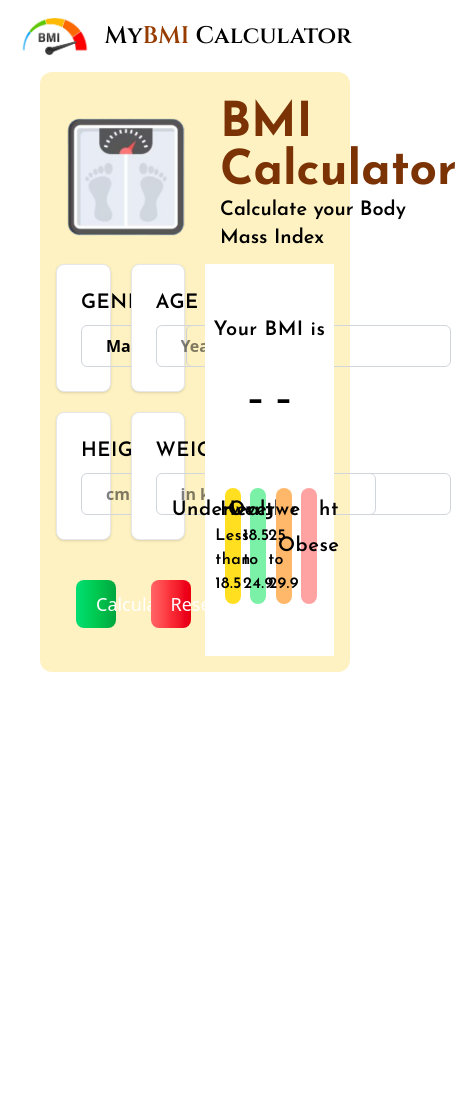
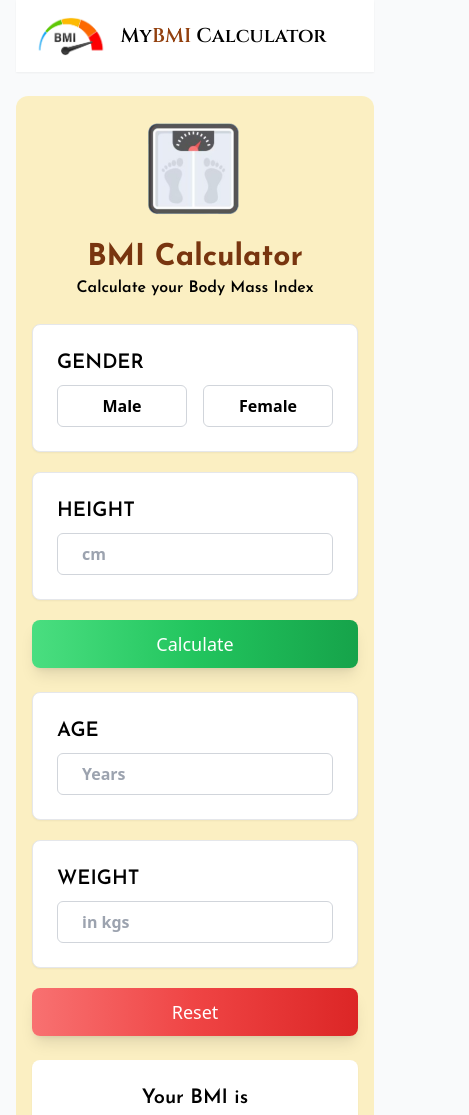
Before and after one commit to mubhad1704/BMI, a plain HTML site: page index.html in a window 390 px wide. Shown: the top 1115 px of the page, 469 px wide, since content can reach past the window. Before the commit the page ends 844 px from the top, so only its background shows below. Drawn offline with nearby package versions, Linux system fonts and the light colour scheme; a web font is replaced by a local one.

Commit message:
responsive

```diff
--- a/index.html
+++ b/index.html
@@ -7,7 +7,7 @@
   <title>BMI Calculator</title>
 
   <!-- Tailwind -->
-    <script src="https://cdn.jsdelivr.net/npm/@tailwindcss/browser@4"></script>
+  <script src="https://cdn.tailwindcss.com"></script>
 
   <!-- Favicon -->
   <link rel="icon" type="image/png" href="https://i.postimg.cc/JnWD5KFX/icon.png">
@@ -16,167 +16,122 @@
   <link rel="preconnect" href="https://fonts.googleapis.com">
   <link rel="preconnect" href="https://fonts.gstatic.com" crossorigin>
   <link
-        href="https://fonts.googleapis.com/css2?family=Be+Vietnam+Pro:ital,wght@0,100;0,200;0,300;0,400;0,500;0,600;0,700;0,800;0,900;1,100;1,200;1,300;1,400;1,500;1,600;1,700;1,800;1,900&family=Cinzel:wght@400..900&family=Crimson+Pro:ital,wght@0,200..900;1,200..900&family=Croissant+One&family=Exo+2:ital,wght@0,100..900;1,100..900&family=Forum&family=Hind:wght@300;400;500;600;700&family=Iceland&family=Josefin+Sans:ital,wght@0,100..700;1,100..700&family=Kings&family=Lexend+Deca:wght@100..900&family=Lexend:wght@100..900&family=Nova+Square&family=Princess+Sofia&family=Red+Hat+Display:ital,wght@0,300..900;1,300..900&family=Redressed&family=Roboto+Slab:wght@100..900&family=Tangerine:wght@400;700&display=swap"
+    href="https://fonts.googleapis.com/css2?family=Cinzel:wght@400..900&family=Josefin+Sans:ital,wght@0,100..700;1,100..700&display=swap"
     rel="stylesheet">
 
   <!-- remixicon -->
   <link rel="stylesheet" href="https://cdnjs.cloudflare.com/ajax/libs/remixicon/4.6.0/remixicon.css"
-        integrity="sha512-kJlvECunwXftkPwyvHbclArO8wszgBGisiLeuDFwNM8ws+wKIw0sv1os3ClWZOcrEB2eRXULYUsm8OVRGJKwGA=="
     crossorigin="anonymous" referrerpolicy="no-referrer" />
-
 </head>
 
-<body>
+<body class="bg-gray-50 px-4 lg:px-20">
 
   <!-- Navbar -->
-
-
-    <nav class="bg-white border-gray-200 ">
+  <nav class="bg-white border-gray-200 shadow-sm">
     <div class="flex flex-wrap justify-between items-center mx-auto max-w-screen-xl p-4">
-            <a href="" class="flex items-center space-x-3 rtl:space-x-reverse">
-                <img src="./images/logo.png" class="h-10" alt="Flowbite Logo" />
-                <h1 class="self-center text-2xl font-semibold whitespace-nowrap " style="font-family: 'Cinzel', serif;">
-                    My<span class="text-amber-800">BMI</span> Calculator</h1>
+      <a href="#" class="flex items-center space-x-3">
+        <img src="./images/logo.png" class="h-10" alt="Logo" />
+        <h1 class="self-center text-xl sm:text-2xl md:text-3xl font-semibold whitespace-nowrap font-['Cinzel']">
+  My<span class="text-amber-800">BMI</span> Calculator
+</h1>
       </a>
-            <!-- <div id="login"
-                class="flex items-center space-x-3 rtl:space-x-reverse bg-white border border-amber-500 rounded-full py-2 px-4 cursor-pointer group hover:bg-amber-500 hover:scale-105 hover:border-transparent">
-                <img src="./images/login.png" alt="login" class="h-6">
-                <a href="#" class="text-base font-semibold group-hover:text-amber-950">Login</a>
-            </div> -->
     </div>
   </nav>
 
   <!-- BMI calculator -->
+  <div class="calculator mx-auto mt-6 p-4 sm:p-6 lg:p-8 bg-amber-200/50 rounded-xl max-w-screen-xl">
 
-    <div class="calculator mx-10 p-4 bg-amber-200/50 rounded-xl">
-        <div class="heading flex items-center space-x-2 rtl:space-x-reverse ">
-            <img src="./images/weight.png" class="h-36">
-            <div class="p-3">
-                <h1 class="text-5xl text-amber-900 font-bold" style="font-family: 'Josefin Sans', sans-serif;">BMI
-                    Calculator</h1>
-                <h2 class="text-xl font-semibold " style="font-family: 'Josefin Sans', sans-serif;">Calculate your Body
-                    Mass Index</h2>
+    <!-- Heading -->
+    <div class="heading flex flex-col sm:flex-row items-center text-center sm:text-left gap-4">
+      <img src="./images/weight.png" class="h-28 sm:h-36" alt="Weight icon">
+      <div>
+        <h1 class="text-3xl sm:text-4xl lg:text-5xl text-amber-900 font-bold font-['Josefin_Sans']">BMI Calculator</h1>
+        <h2 class="text-base sm:text-lg lg:text-xl font-semibold font-['Josefin_Sans']">Calculate your Body Mass Index</h2>
       </div>
     </div>
 
-        <div class="calculate">
+    <!-- Calculator Section -->
+    <div class="flex flex-col lg:flex-row gap-6 mt-6">
 
-
-            <div class="grid grid-cols-4 gap-5 ">
-                <div class="flex flex-col gap-5">
-                    <div class="max-w-sm p-6 bg-white border border-gray-200 rounded-lg shadow-sm ">
-
-                        <a href="#">
-                            <h5 class="mb-2 text-xl font-semibold tracking-wide"
-                                style="  font-family: 'Josefin Sans', sans-serif;">GENDER</h5>
-                        </a>
+      <!-- Left column -->
+      <div class="flex-1 flex flex-col gap-5">
+        <!-- Gender -->
+        <div class="p-6 bg-white border border-gray-200 rounded-lg shadow-sm">
+          <h5 class="mb-2 text-xl font-semibold font-['Josefin_Sans']">GENDER</h5>
           <div class="flex space-x-4">
-                            <button id="but1" class="px-6 py-2 border border-gray-300 rounded-md font-semibold"
-                                onclick="selectGender('male')">
-                                Male
-                            </button>
-                            <button id="but2" class="px-6 py-2 border border-gray-300 rounded-md font-semibold"
-                                onclick="selectGender('female')">
-                                Female
-                            </button>
-                        </div>
-
-                    </div>
-
-                    <div class="max-w-sm p-6 bg-white border border-gray-200 rounded-lg shadow-sm">
-                        <h5 class="mb-2 text-xl font-semibold tracking-wide"
-                            style="  font-family: 'Josefin Sans', sans-serif;">HEIGHT</h5>
-                        </a>
-                        <div class="flex space-x-4">
-                            <input type="number" placeholder="cm" min="0" id="height"
-                                class="px-6 py-2 border border-gray-300 rounded-md font-semibold">
-
-
-
+            <button id="but1"
+              class="w-full px-6 py-2 border border-gray-300 rounded-md font-semibold"
+              onclick="selectGender('male')">Male</button>
+            <button id="but2"
+              class="w-full px-6 py-2 border border-gray-300 rounded-md font-semibold"
+              onclick="selectGender('female')">Female</button>
           </div>
         </div>
 
-                    <div class="col-span-2 flex m-5 ">
+        <!-- Height -->
+        <div class="p-6 bg-white border border-gray-200 rounded-lg shadow-sm">
+          <h5 class="mb-2 text-xl font-semibold font-['Josefin_Sans']">HEIGHT</h5>
+          <input type="number" id="height" placeholder="cm" min="0"
+            class="w-full px-6 py-2 border border-gray-300 rounded-md font-semibold">
+        </div>
+
+        <!-- Calculate button -->
         <button type="button"
-                            class="text-white w-full bg-gradient-to-r from-green-400 via-green-500 to-green-600 hover:bg-gradient-to-brshadow-lg shadow-green-500/50 dark:shadow-lg dark:shadow-green-800/80 font-medium rounded-lg text-lg px-5 py-2.5 text-center me-2 mb-2 ">Calculate</button>
+          class="text-white w-full bg-gradient-to-r from-green-400 via-green-500 to-green-600
+          shadow-lg rounded-lg text-lg px-5 py-2.5">Calculate</button>
+      </div>
+
+      <!-- Right column -->
+      <div class="flex-1 flex flex-col gap-5">
+        <!-- Age -->
+        <div class="p-6 bg-white border border-gray-200 rounded-lg shadow-sm">
+          <h5 class="mb-2 text-xl font-semibold font-['Josefin_Sans']">AGE</h5>
+          <input type="number" min="0" id="first_name" placeholder="Years"
+            class="w-full px-6 py-2 border border-gray-300 rounded-md font-semibold" />
+        </div>
+
+        <!-- Weight -->
+        <div class="p-6 bg-white border border-gray-200 rounded-lg shadow-sm">
+          <h5 class="mb-2 text-xl font-semibold font-['Josefin_Sans']">WEIGHT</h5>
+          <input type="number" min="0" id="weight" placeholder="in kgs"
+            class="w-full px-6 py-2 border border-gray-300 rounded-md font-semibold">
+        </div>
+
+        <!-- Reset button -->
+        <button type="button"
+          class="text-white w-full bg-gradient-to-r from-red-400 via-red-500 to-red-600
+          shadow-lg rounded-lg text-lg px-5 py-2.5">Reset</button>
       </div>
     </div>
 
-                <!-- second grid -->
-                <div class="flex flex-col gap-5">
-                    <div class="max-w-sm p-6 bg-white border border-gray-200 rounded-lg shadow-sm ">
+    <!-- BMI Result -->
+    <div class="bg-white flex flex-col justify-center items-center gap-5 p-6 rounded-lg shadow-sm mt-6">
+      <h1 class="mb-2 text-xl font-semibold font-['Josefin_Sans']">Your BMI is</h1>
+      <h2 id="result" class="text-5xl mb-3">--</h2>
+      <p id="advice" class="text-lg text-center text-gray-700 italic m-2"></p>
 
-                        <a href="#">
-                            <h5 class="mb-2 text-xl font-semibold tracking-wide"
-                                style="  font-family: 'Josefin Sans', sans-serif;">AGE</h5>
-                        </a>
-                        <div class="flex space-x-4">
-                            <input type="number" min="0" id="first_name" placeholder="Years"
-                                class="px-6 py-2 border border-gray-300 rounded-md font-semibold" required />
-
+      <!-- Categories -->
+      <div class="flex flex-wrap gap-3 justify-center w-full">
+        <div class="underweight bg-yellow-300 flex-1 min-w-[120px] text-center rounded-lg p-2">
+          <h1 class="text-lg sm:text-xl font-semibold font-['Josefin_Sans']">Underweight</h1>
+          <p class="font-semibold">Less than 18.5</p>
         </div>
-
+        <div class="healthy bg-green-300 flex-1 min-w-[120px] text-center rounded-lg p-2">
+          <h1 class="text-lg sm:text-xl font-semibold font-['Josefin_Sans']">Healthy</h1>
+          <p class="font-semibold">18.5 to 24.9</p>
         </div>
-
-                    <div class="max-w-sm p-6 bg-white border border-gray-200 rounded-lg shadow-sm">
-                        <h5 class="mb-2 text-xl font-semibold tracking-wide"
-                            style="  font-family: 'Josefin Sans', sans-serif;">WEIGHT</h5>
-                        </a>
-                        <div class="flex space-x-4">
-                            <input type="number" min="0" placeholder="in kgs"
-                                class="px-6 py-2 border border-gray-300 rounded-md font-semibold">
-
-
-
+        <div class="overweight bg-orange-300 flex-1 min-w-[120px] text-center rounded-lg p-2">
+          <h1 class="text-lg sm:text-xl font-semibold font-['Josefin_Sans']">Overweight</h1>
+          <p class="font-semibold">25 to 29.9</p>
+        </div>
+        <div class="obese bg-red-300 flex-1 min-w-[120px] text-center rounded-lg p-2">
+          <h1 class="text-lg sm:text-xl font-semibold font-['Josefin_Sans']">Obese</h1>
+          <p class="font-semibold">30 or more</p>
+        </div>
+      </div>
     </div>
   </div>
 
-                    <div class="col-span-2 flex m-5 ">
-                        <button type="button"
-                            class="text-white w-full bg-gradient-to-r from-red-400 via-red-500 to-red-600 hover:bg-gradient-to-brshadow-lg shadow-red-500/50 dark:shadow-lg dark:shadow-red-800/80 font-medium rounded-lg text-lg px-5 py-2.5 text-center me-2 mb-2 ">Reset</button>
-                    </div>
-                </div>
-
-                <!-- last grid -->
-                <div class="col-span-2 bg-white flex flex-col justify-center items-center gap-5 ">
-                    <h1 class="mb-2 text-xl font-semibold tracking-wide"
-                        style="  font-family: 'Josefin Sans', sans-serif;">Your BMI is</h1>
-                    <h2 id="result" class="text-5xl mb-3"> &#x2010; &#x2010;</h2>
-                    <p id="advice" class="text-lg text-center text-gray-700 italic m-2"></p>
-                    <div class="grid grid-cols-4 gap-3 mx-5">
-                        <div class="underweight bg-yellow-300 flex flex-col items-center justify-center rounded-lg p-2">
-                            <h1 class="text-xl font-semibold tracking-wide"
-                                style="  font-family: 'Josefin Sans', sans-serif;">Underweight</h1>
-                            <p class="text font-semibold tracking-wide"
-                                style="  font-family: 'Josefin Sans', sans-serif;">Less than 18.5
-                            </p>
-                        </div>
-                        <div class="healthy bg-green-300 flex flex-col items-center justify-center rounded-lg p-2">
-                            <h1 class="text-xl font-semibold tracking-wide"
-                                style="  font-family: 'Josefin Sans', sans-serif;">Healthy</h1>
-                            <p class="text font-semibold tracking-wide"
-                                style="  font-family: 'Josefin Sans', sans-serif;">18.5 to 24.9
-                            </p>
-                        </div>
-                        <div class="overweight bg-orange-300 flex flex-col items-center justify-center rounded-lg p-2">
-                            <h1 class="text-xl font-semibold tracking-wide"
-                                style="  font-family: 'Josefin Sans', sans-serif;">Overweight</h1>
-                            <p class="text font-semibold tracking-wide"
-                                style="  font-family: 'Josefin Sans', sans-serif;">25 to 29.9
-                            </p>
-                        </div>
-                        <div class="obese bg-red-300 flex flex-col items-center justify-center rounded-lg p-2">
-                            <h1 class="text-xl font-semibold tracking-wide"
-                                style="  font-family: 'Josefin Sans', sans-serif;">Obese</h1>
-                        </div>
-                    </div>
-
-                </div>
-            </div>
-
-        </div>
-
+  <script src="./script.js"></script>
 </body>
-<script src="./script.js"></script>
-
 </html>
```
Lines whose indentation alone changed are shown as unchanged.
